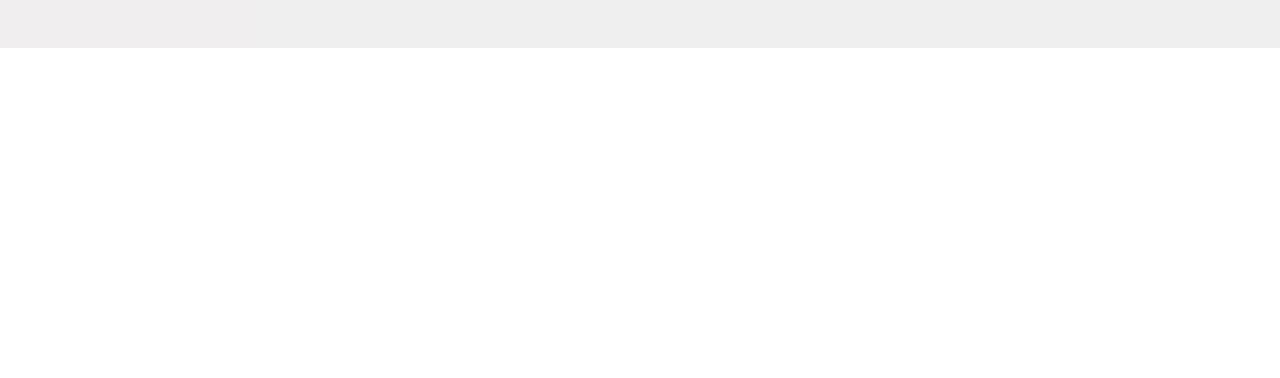
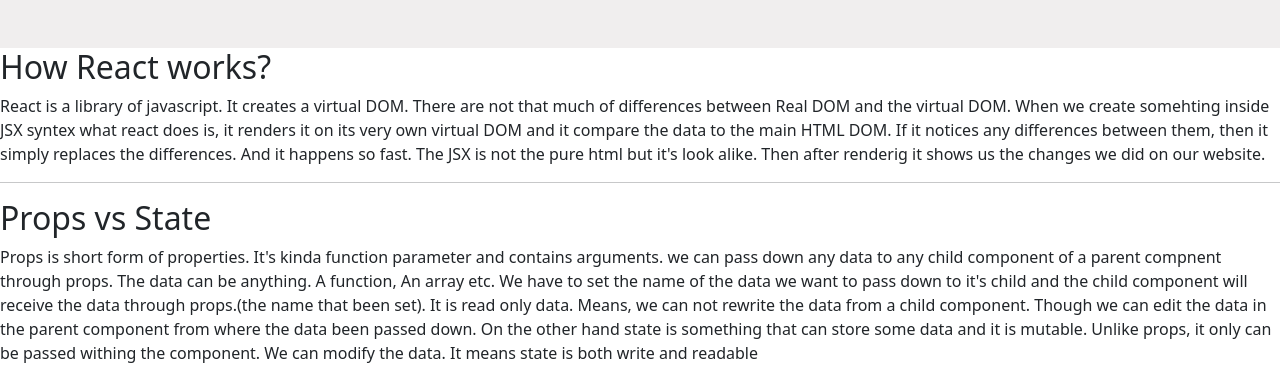
Before and after one commit to AnikKDev/click-2-buy, a React (Create React App) app: page / in a window 1280 px wide. Shown: the part 1565-1943 px from the top of the page. Before the commit the page ends 1613 px from the top, so only its background shows below. Built offline with nearby package versions, Linux system fonts and the light colour scheme.

Commit message:
completed question answer

```diff
--- a/src/App.js
+++ b/src/App.js
@@ -1,6 +1,7 @@
 import 'bootstrap/dist/css/bootstrap.min.css';
 import Header from './Components/Header/Header';
 import Productbody from './Components/ProductBody/Productbody';
+import Questions from './Components/Questions/Questions';
 
 
 function App() {
@@ -8,6 +9,7 @@
     <div>
       <Header></Header>
       <Productbody></Productbody>
+      <Questions></Questions>
     </div>
   );
 }
--- /dev/null
+++ b/src/Components/Questions/Questions.js
@@ -0,0 +1,17 @@
+import React from 'react';
+
+const Questions = () => {
+    return (
+        <div>
+            <h2>How React works?</h2>
+            <p>React is a library of javascript. It creates a virtual DOM. There are not that much of differences between  Real DOM and the virtual DOM. When we create somehting inside JSX syntex what react does is, it renders it on its very own virtual DOM and it compare the data to the main HTML DOM. If it notices any differences between them, then it simply replaces the differences. And it happens so fast. The JSX is not the pure html but it's look alike. Then after renderig it shows us the changes we did on our website.</p>
+            <hr />
+            <h2>Props vs State</h2>
+            <p>Props is short form of properties. It's kinda function parameter and contains arguments. we can pass down any data to any child component of a parent compnent through props. The data can be anything. A function, An array etc. We have to set the name of the data we want to pass down to it's child and the child component will receive the data through props.(the name that been set). It is read only data. Means, we can not rewrite the data  from a child component. Though we can edit the data in the parent component from where the data been passed down.
+                On the other hand state is something that can store some data and it is mutable. Unlike props, it only can be passed withing the component. We can modify the data. It means state is both write and readable
+            </p>
+        </div>
+    );
+};
+
+export default Questions;
```
